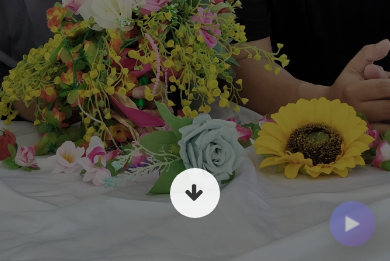
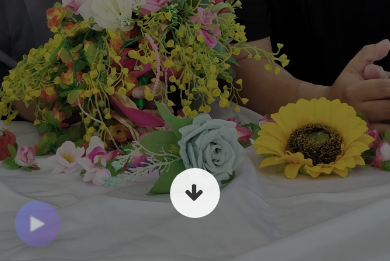
Before and after one commit to septianpujis/septianpujis.github.io, a PHP site: page / in a window 390 px wide. Shown: the part 583-844 px from the top of the page. Run offline with PHP 8.4, Linux system fonts and the light colour scheme; some libraries are stand-ins or nearby versions; some web fonts are replaced.

Commit message:
fix: music player button position

```diff
--- a/assets/css-files/music-player.css
+++ b/assets/css-files/music-player.css
@@ -229,7 +229,7 @@
 .floating-music-player {
   position: fixed;
   bottom: 30px;
-  right: 30px;
+  left: 30px;
   z-index: 1000;
   opacity: 0.5;
   transition: opacity 0.3s ease;
@@ -311,7 +311,7 @@
 @media (max-width: 768px) {
   .floating-music-player {
     bottom: 20px;
-    right: 20px;
+    left: 20px;
   }
 
   .music-toggle-btn {
@@ -324,7 +324,7 @@
 @media (max-width: 480px) {
   .floating-music-player {
     bottom: 15px;
-    right: 15px;
+    left: 15px;
   }
 
   .music-toggle-btn {
```
